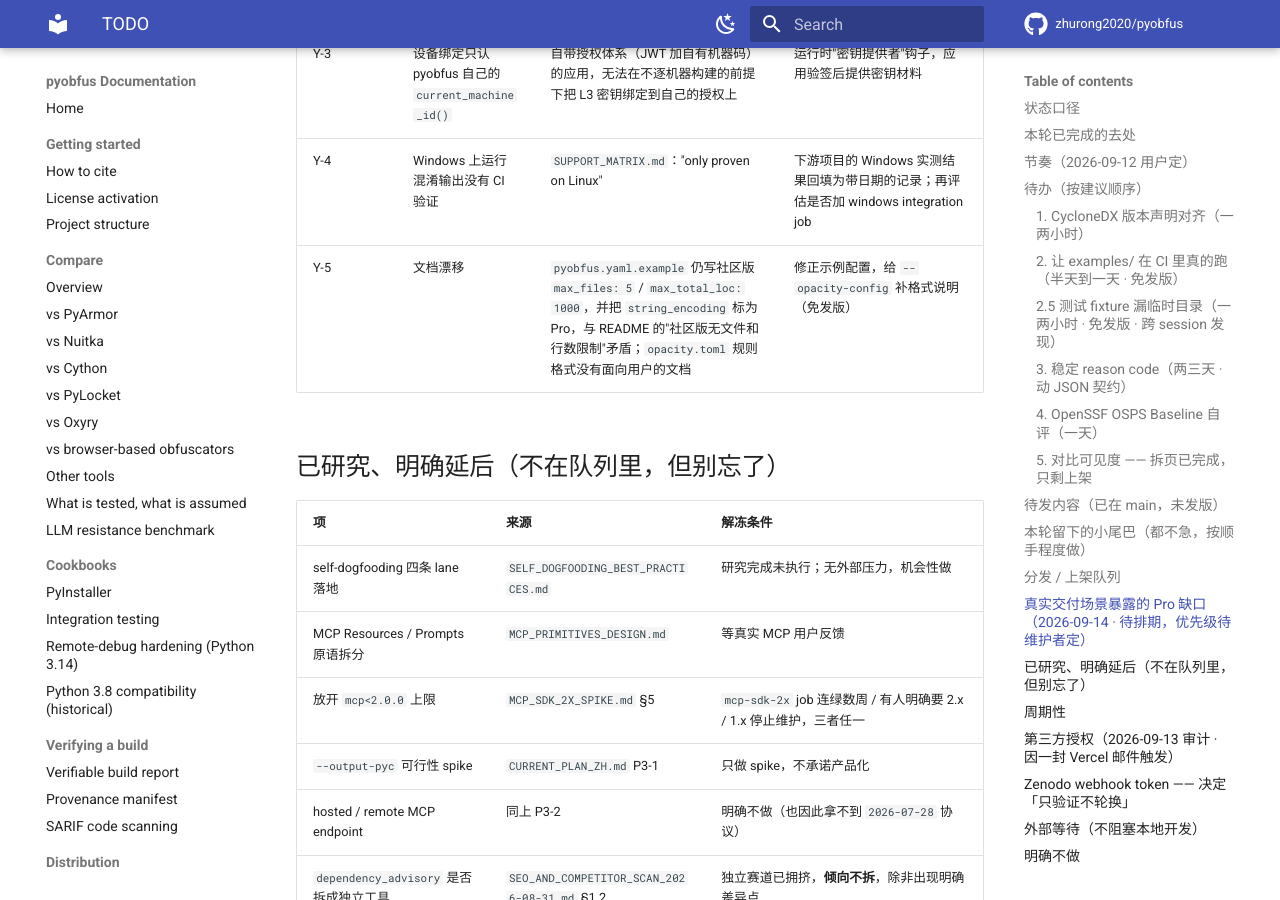
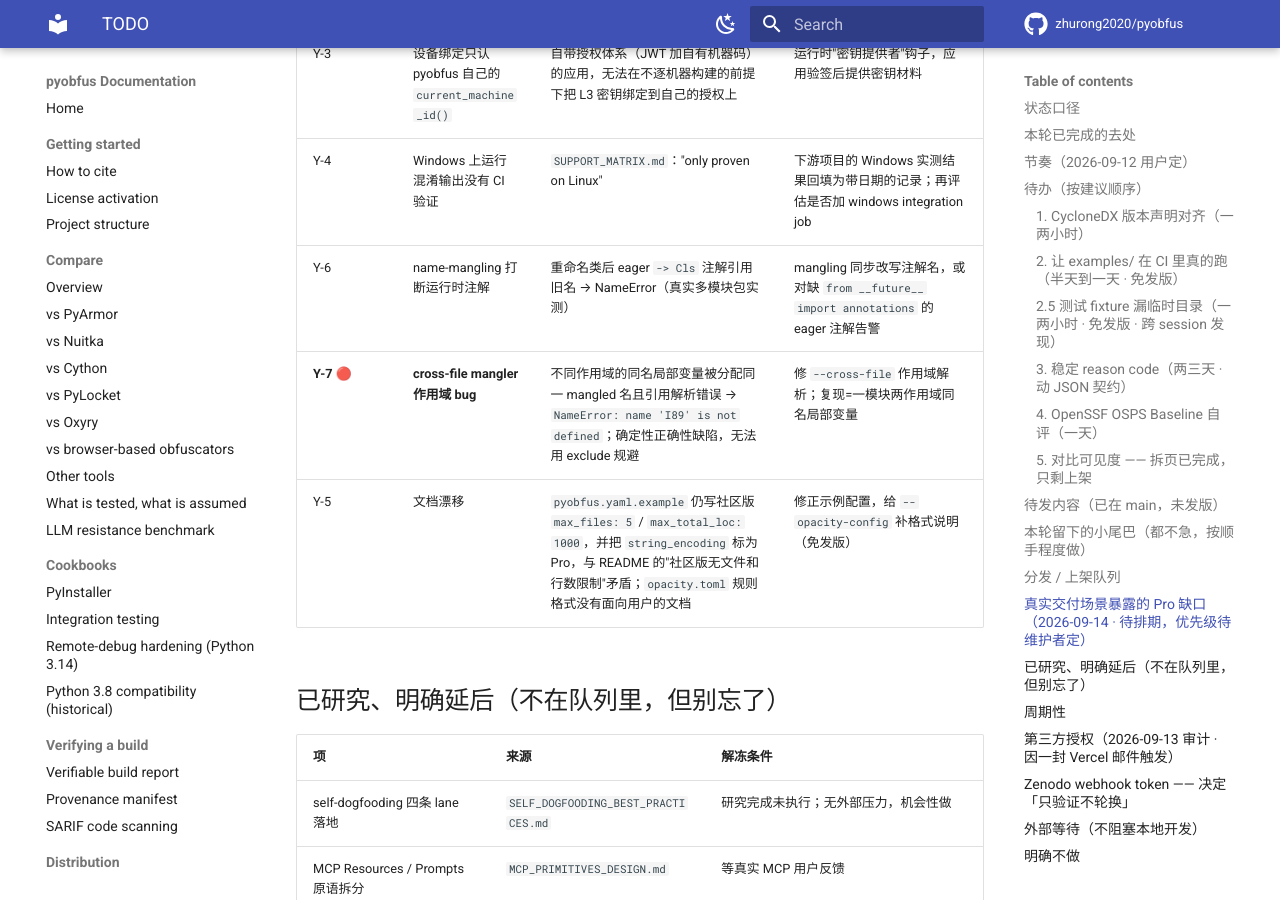
Before and after one commit to zhurong2020/pyobfus, an MkDocs documentation site: the page built from docs/TODO.md, in a window 1280 px wide and 900 px high, scrolled down 5163 px. Built offline with MkDocs 1.6.1 and Material for MkDocs 9.7.7, drawn with Linux system fonts in a browser that asks for light colours; comment, search, counter and statistics services are not loaded.

Commit message:
docs(todo): full-tree obfuscation surfaced Y-6 (annotation mangling) and Y-7 (cross-file scope bug)
Y-7 is a deterministic correctness defect in --cross-file name mangling found
running Pro obfuscation over a real multi-module scientific package.

Co-Authored-By: Claude Opus 4.8 <noreply@anthropic.com>

```diff
--- a/docs/TODO.md
+++ b/docs/TODO.md
@@ -171,6 +171,8 @@ Python 3.13 嵌入版）。这是 Pro 输出第一次真正交付到别人的机
 | Y-2 | `--expire-hard` 没有到期前提醒，不能不重新构建就延期 | `build_fusion._inject_expire_check` 在模块顶部直接抛 `LicenseExpired` | `--expire-warn-days N` 或提醒回调 |
 | Y-3 | 设备绑定只认 pyobfus 自己的 `current_machine_id()` | 自带授权体系（JWT 加自有机器码）的应用，无法在不逐机器构建的前提下把 L3 密钥绑定到自己的授权上 | 运行时"密钥提供者"钩子，应用验签后提供密钥材料 |
 | Y-4 | Windows 上运行混淆输出没有 CI 验证 | `SUPPORT_MATRIX.md`："only proven on Linux" | 下游项目的 Windows 实测结果回填为带日期的记录；再评估是否加 windows integration job |
+| Y-6 | name-mangling 打断运行时注解 | 重命名类后 eager `-> Cls` 注解引用旧名 → NameError（真实多模块包实测） | mangling 同步改写注解名，或对缺 `from __future__ import annotations` 的 eager 注解告警 |
+| **Y-7** 🔴 | **cross-file mangler 作用域 bug** | 不同作用域的同名局部变量被分配同一 mangled 名且引用解析错误 → `NameError: name 'I89' is not defined`；确定性正确性缺陷，无法用 exclude 规避 | 修 `--cross-file` 作用域解析；复现=一模块两作用域同名局部变量 |
 | Y-5 | 文档漂移 | `pyobfus.yaml.example` 仍写社区版 `max_files: 5` / `max_total_loc: 1000`，并把 `string_encoding` 标为 Pro，与 README 的"社区版无文件和行数限制"矛盾；`opacity.toml` 规则格式没有面向用户的文档 | 修正示例配置，给 `--opacity-config` 补格式说明（免发版） |
 
 ## 已研究、明确延后（不在队列里，但别忘了）
```
